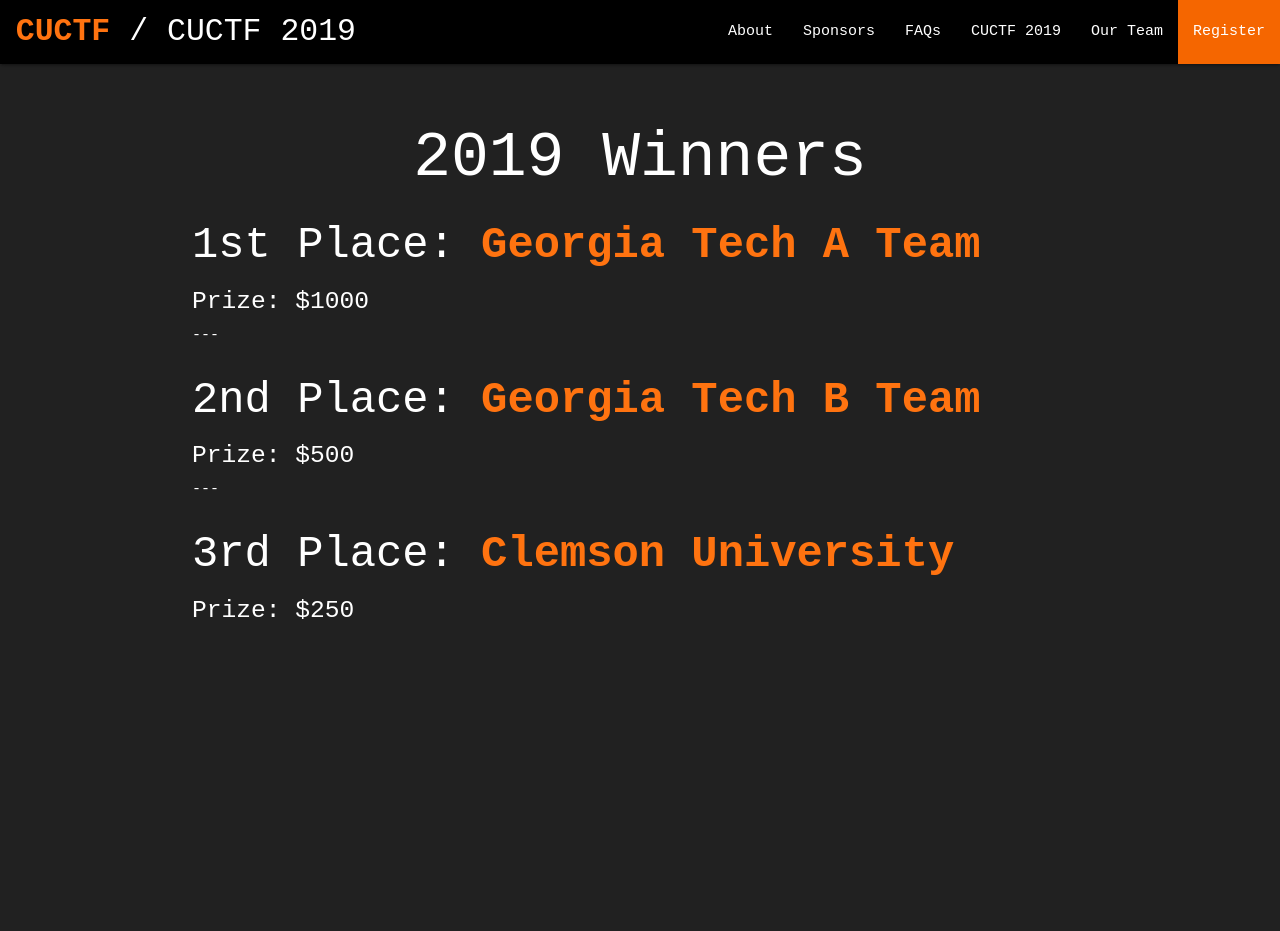
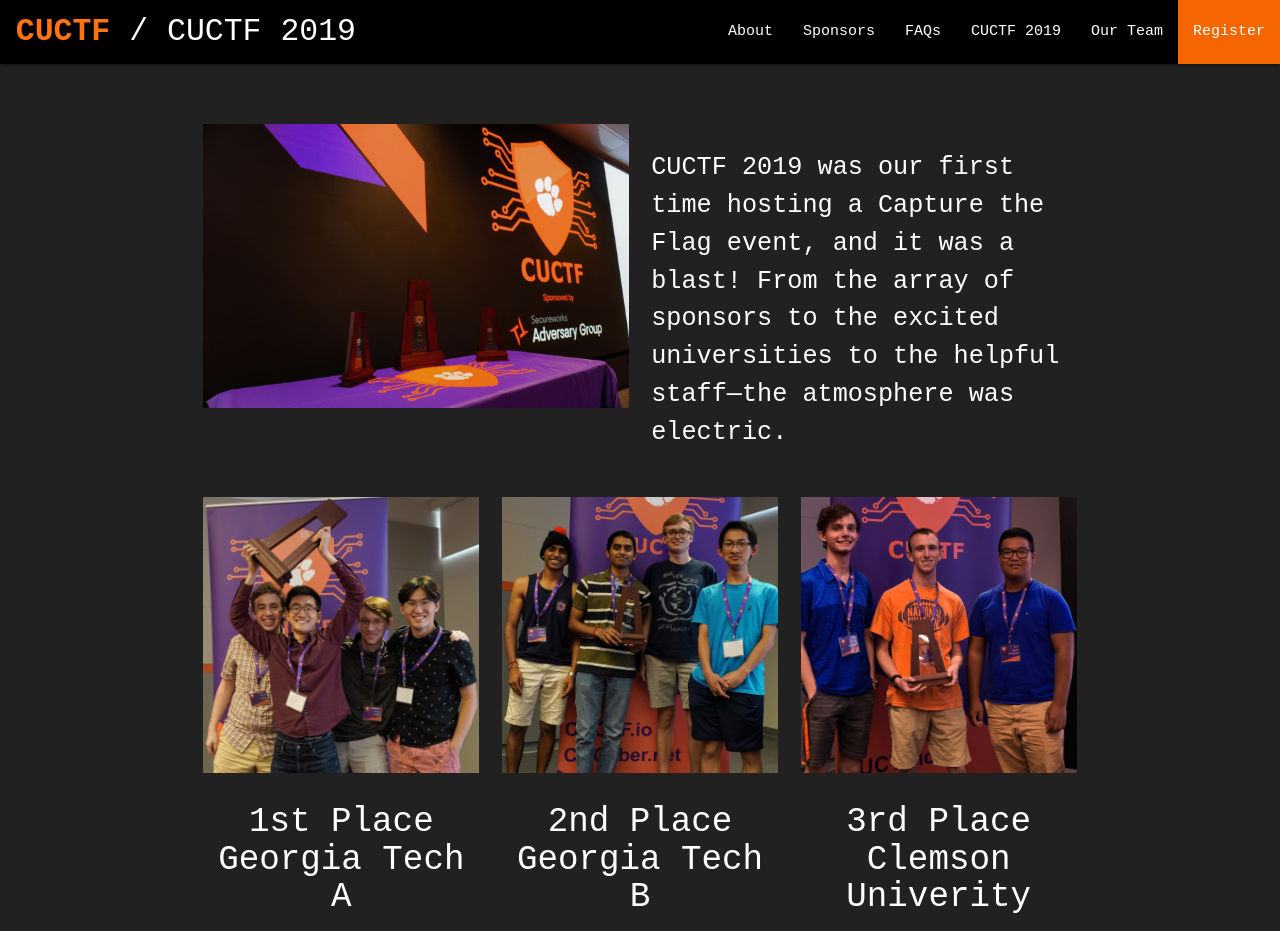
Before and after one commit to CUCyber/cuctf.io, a Jekyll site: the page built from cuctf_2019.html, in a window 1280 px wide and 931 px high. Built offline with Jekyll 4.4.1, drawn with Linux system fonts in a browser that asks for light colours; nearby versions of some CDN libraries; some web fonts are replaced.

Commit message:
Implement pictures of winning teams for 2019

```diff
--- a/cuctf_2019.html
+++ b/cuctf_2019.html
@@ -5,14 +5,39 @@
 keywords:
 author:
 ---
-<div class="container white-text">
-    <h1 class="center">2019 Winners</h1>
-    <h3>1st Place: <strong>Georgia Tech A Team</strong></h3>
-    <h5>Prize: $1000</h5>
-    ---
-    <h3>2nd Place: <strong>Georgia Tech B Team</strong></h3>
-    <h5>Prize: $500</h5>
-    ---
-    <h3>3rd Place: <strong>Clemson University</strong></h3>
-    <h5>Prize: $250</h5>
+<div class="container white-text" id="past">
+  <div class="row">
+    <div class="col s12 m6">
+      <img class="trophies" src="/public/images/2019/Trophies.png" alt="A line of wooden trophies sits on table next to a CUCTF banner with the subheading sponsored by SecureWorks Adversary Group.">
+    </div>
+    <div class="col s12 m6">
+      <p class="flow-text">CUCTF 2019 was our first time hosting a Capture the Flag event, and it was a blast! From the array of sponsors to the excited universities to the helpful staff&mdash;the atmosphere was electric.</p>
+    </div>
+  </div>
+  <div class="row">
+    <div class="col s12 m6 l4">
+      <img class="team" src="/public/images/2019/GT_Team_A.png" alt="Four men stand shoulder-to-shoulder together with one in the middle holding a large trophy above their heads.">
+      <h4>
+        1st Place
+        <br>
+        Georgia Tech A
+      </h4>
+    </div>
+    <div class="col s12 m6 l4">
+      <img class="team" src="/public/images/2019/GT_Team_B.png" alt="Four men stand shoulder-to-shoulder with one in the middle holding a moderately-sized trophy.">
+      <h4>
+        2nd Place
+        <br>
+        Georgia Tech B
+      </h4>
+    </div>
+    <div class="col s12 m6 l4">
+      <img class="team" src="/public/images/2019/Clemson_Team.png" alt="Three men stand shoulder-to-shoulder with on in the middle holding a small-sized trophy.">
+      <h4>
+        3rd Place
+        <br>
+        Clemson Univerity
+      </h4>
+    </div>
+  </div>
 </div>
--- a/public/css/custom.css
+++ b/public/css/custom.css
@@ -68,3 +68,17 @@
 blockquote {
   border-left: 5px solid #FF7310
 }
+
+/* CTF Winners Pages */
+
+#past img.trophies {
+  width: 100%;
+}
+
+#past img.team {
+  width: 100%;
+}
+
+#past h3, h4, h5 {
+    text-align: center;
+}
```
Also changed, not shown: public/images/2019/Clemson_Team.png (added), public/images/2019/GT_Team_A.png (added), public/images/2019/GT_Team_B.png (added), public/images/2019/Trophies.png (added).
